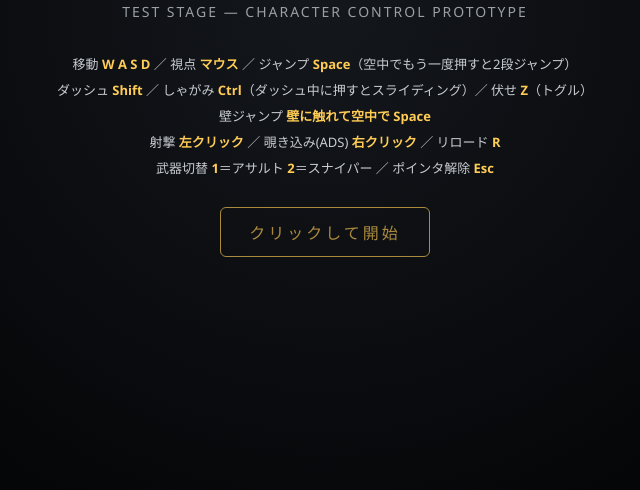
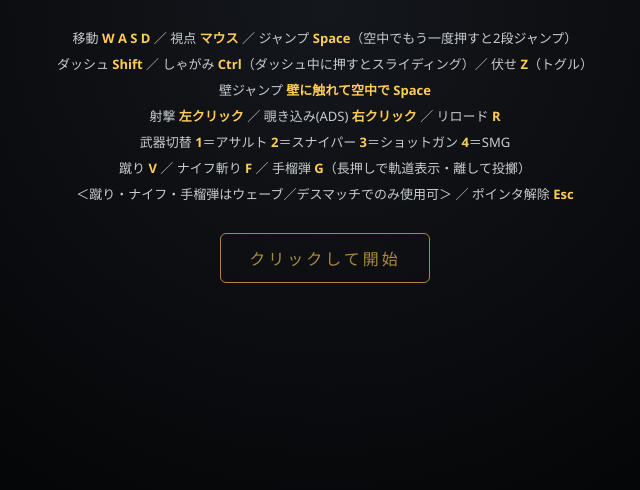
Before and after one commit to reo1947513/game2, a website built with Vite: page index.html in a window 1280 px wide. Shown: the part 310-800 px from the top of the page, without its empty margins (315-955 px from the left). Built offline with nearby package versions, Linux system fonts and the light colour scheme.

Commit message:
docs: 開始画面の操作案内に武器4種・蹴り・ナイフ・手榴弾を追記
- 武器切替を1-4(アサルト/スナイパー/ショットガン/SMG)に更新
- 蹴りV・ナイフ斬りF・手榴弾G(長押し)の操作を追加し、ウェーブ／デスマッチ限定の注記も記載

```diff
--- a/index.html
+++ b/index.html
@@ -383,7 +383,9 @@
         ダッシュ <b>Shift</b> ／ しゃがみ <b>Ctrl</b>（ダッシュ中に押すとスライディング）／ 伏せ <b>Z</b>（トグル）<br />
         壁ジャンプ <b>壁に触れて空中で Space</b><br />
         射撃 <b>左クリック</b> ／ 覗き込み(ADS) <b>右クリック</b> ／ リロード <b>R</b><br />
-        武器切替 <b>1</b>＝アサルト <b>2</b>＝スナイパー ／ ポインタ解除 <b>Esc</b>
+        武器切替 <b>1</b>＝アサルト <b>2</b>＝スナイパー <b>3</b>＝ショットガン <b>4</b>＝SMG<br />
+        蹴り <b>V</b> ／ ナイフ斬り <b>F</b> ／ 手榴弾 <b>G</b>（長押しで軌道表示・離して投擲）<br />
+        ＜蹴り・ナイフ・手榴弾はウェーブ／デスマッチでのみ使用可＞ ／ ポインタ解除 <b>Esc</b>
       </div>
       <div class="start">クリックして開始</div>
     </div>
```
